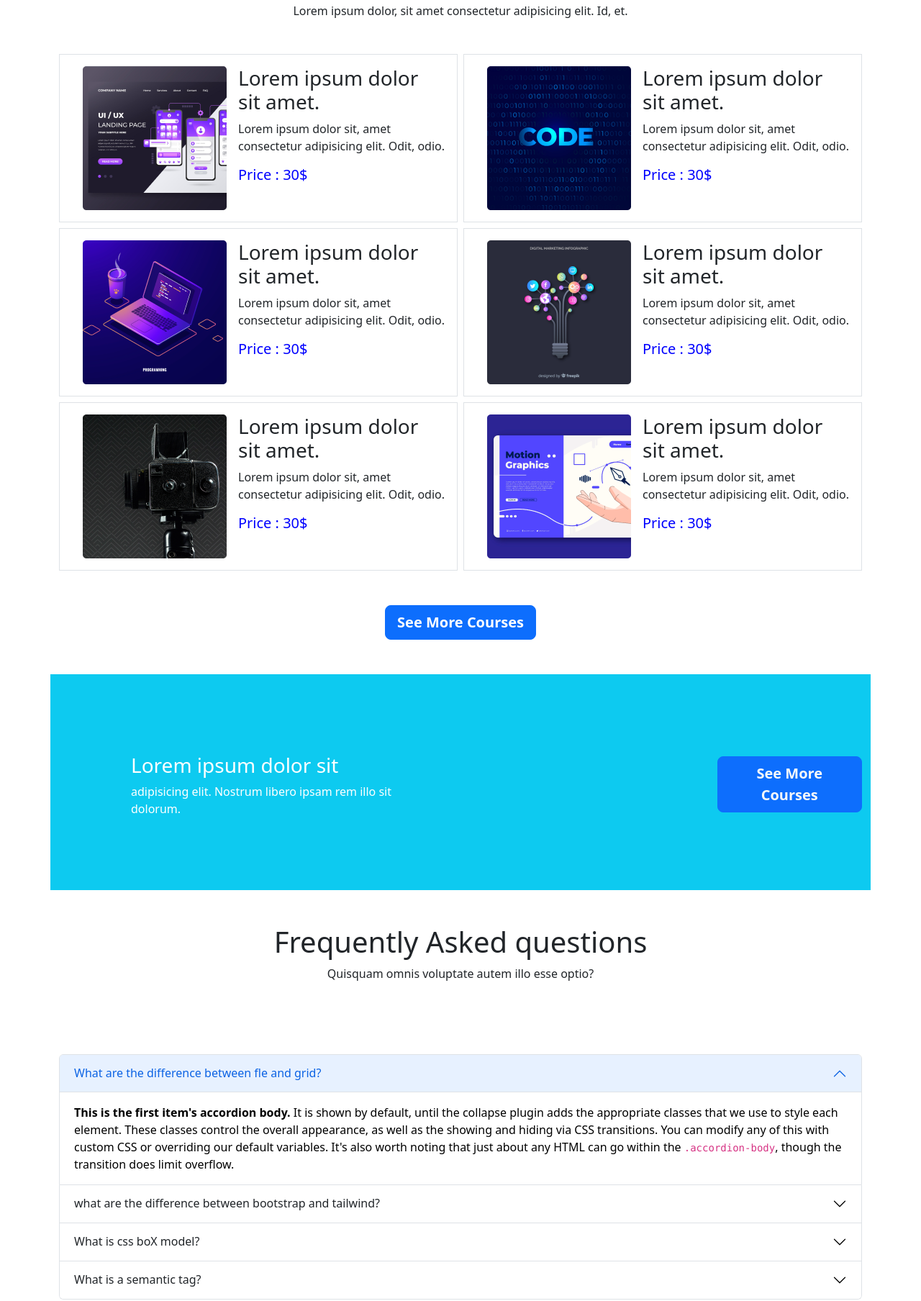
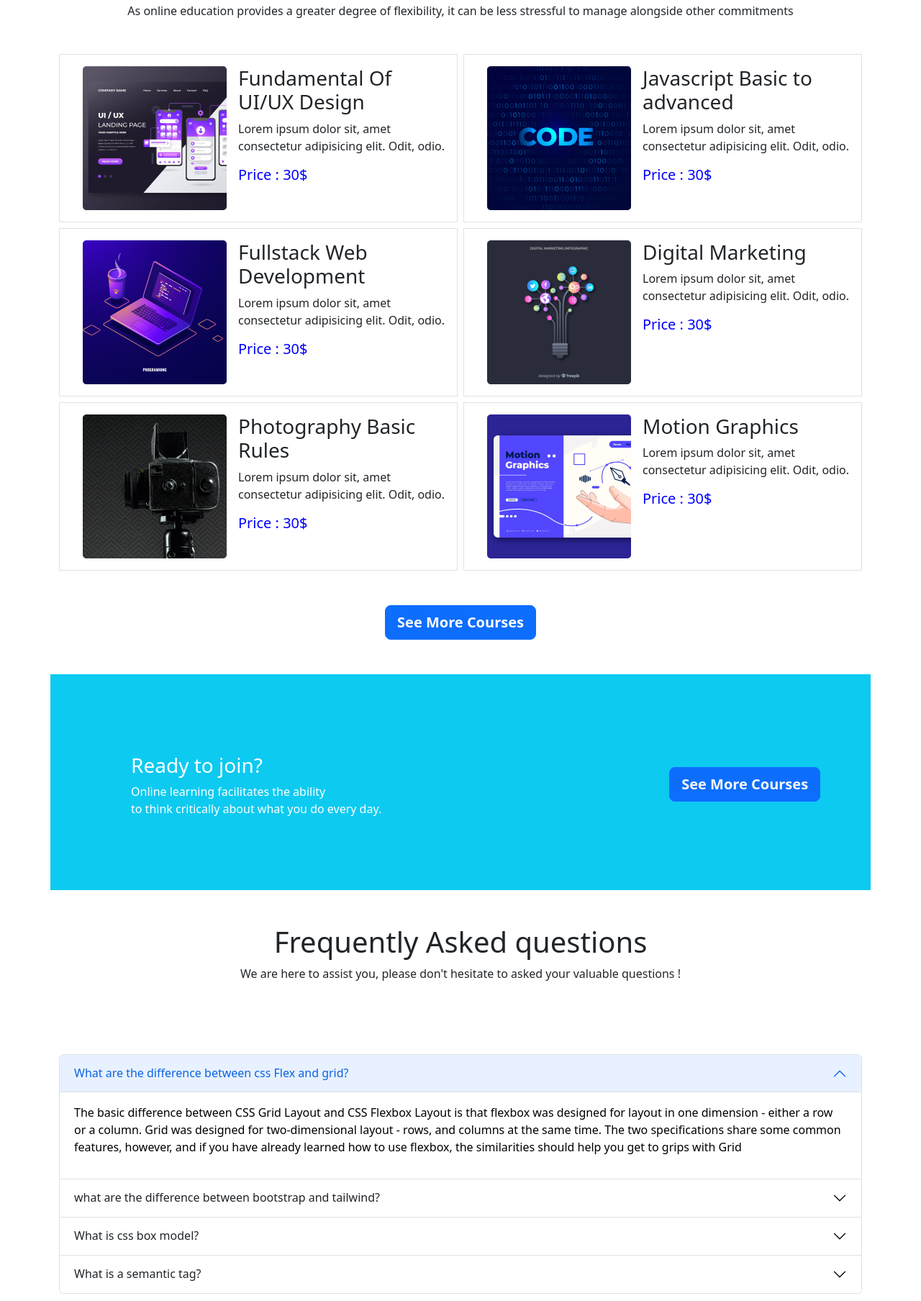
Before and after one commit to shovonkumar71/eduhub, a plain HTML site: page INDEX.html in a window 1280 px wide. Shown: the part 779-2587 px from the top of the page at 72% size. Drawn offline with nearby package versions, Linux system fonts and the light colour scheme.

Commit message:
point changed

```diff
--- a/INDEX.html
+++ b/INDEX.html
@@ -66,7 +66,9 @@
                     <img style="filter:brightness(30%);" src="image/cover-1.png" class="d-block w-100" alt="...">
                     <div class="carousel-caption d-none d-md-block">
                         <h1 style="font-size:70px;">Get Started Digital Learning</h1>
-                        <p style="font-size:19px;">Some representative placeholder content for the first slide.</p>
+                        <p style="font-size:19px;">Online learning facilitates the ability to think critically about
+                            what you do every day. The goal in the classroom is to challenge you to think differently
+                        </p>
                         <button type="button" class="btn btn-primary btn-lg">Register Now</button>
                     </div>
                 </div>
@@ -105,7 +107,8 @@
     <section class="container">
         <div class="my-5 text-center ">
             <h1>Discover Our Popular Courses</h1>
-            <P>Lorem ipsum dolor, sit amet consectetur adipisicing elit. Id, et.</P>
+            <P>As online education provides a greater degree of flexibility, it can be less stressful to manage
+                alongside other commitments</P>
         </div>
     </section>
     <section>
@@ -115,7 +118,7 @@
                     <div class="p-3 border d-flex">
                         <img class="ms-3 me-3" src="image/course-1.png" alt="">
                         <div style="text-align:left ;">
-                            <h3>Lorem ipsum dolor sit amet.</h3>
+                            <h3>Fundamental Of UI/UX Design</h3>
                             <p>Lorem ipsum dolor sit, amet consectetur adipisicing elit. Odit, odio.</p>
                             <h5 style="color: blue;">Price : 30$</h4>
                         </div>
@@ -126,7 +129,7 @@
                     <div class="p-3 border d-flex">
                         <img class="ms-3 me-3" src="image/course-2.png" alt="">
                         <div style="text-align:left ;">
-                            <h3>Lorem ipsum dolor sit amet.</h3>
+                            <h3>Javascript Basic to advanced</h3>
                             <p>Lorem ipsum dolor sit, amet consectetur adipisicing elit. Odit, odio.</p>
                             <h5 style="color: blue;">Price : 30$</h4>
                         </div>
@@ -137,7 +140,7 @@
                     <div class="p-3 border d-flex">
                         <img class="ms-3 me-3" src="image/course-3.png" alt="">
                         <div style="text-align:left ;">
-                            <h3>Lorem ipsum dolor sit amet.</h3>
+                            <h3>Fullstack Web Development</h3>
                             <p>Lorem ipsum dolor sit, amet consectetur adipisicing elit. Odit, odio.</p>
                             <h5 style="color: blue;">Price : 30$</h4>
                         </div>
@@ -148,7 +151,7 @@
                     <div class="p-3 border d-flex">
                         <img class="ms-3 me-3" src="image/course-4.png" alt="">
                         <div style="text-align:left ;">
-                            <h3>Lorem ipsum dolor sit amet.</h3>
+                            <h3>Digital Marketing</h3>
                             <p>Lorem ipsum dolor sit, amet consectetur adipisicing elit. Odit, odio.</p>
                             <h5 style="color: blue;">Price : 30$</h4>
                         </div>
@@ -159,7 +162,7 @@
                     <div class="p-3 border d-flex">
                         <img class="ms-3 me-3" src="image/course-5.png" alt="">
                         <div style="text-align:left ;">
-                            <h3>Lorem ipsum dolor sit amet.</h3>
+                            <h3>Photography Basic Rules</h3>
                             <p>Lorem ipsum dolor sit, amet consectetur adipisicing elit. Odit, odio.</p>
                             <h5 style="color: blue;">Price : 30$</h4>
                         </div>
@@ -170,7 +173,7 @@
                     <div class="p-3 border d-flex">
                         <img class="ms-3 me-3" src="image/course-6.png" alt="">
                         <div style="text-align:left ;">
-                            <h3>Lorem ipsum dolor sit amet.</h3>
+                            <h3>Motion Graphics</h3>
                             <p>Lorem ipsum dolor sit, amet consectetur adipisicing elit. Odit, odio.</p>
                             <h5 style="color: blue;">Price : 30$</h4>
                         </div>
@@ -186,8 +189,8 @@
     <section class="container bg-info" style="height: 300PX;">
         <div class="d-flex align-items-center mt-5">
             <div style="margin-top: 110PX; margin-left: 100PX; color: white;">
-                <h3>Lorem ipsum dolor sit</h3>
-                <P> adipisicing elit. Nostrum libero ipsam rem illo sit dolorum.
+                <h3>Ready to join?</h3>
+                <P> Online learning facilitates the ability <br> to think critically about what you do every day.
                 </P>
 
             </div>
@@ -202,7 +205,7 @@
     <section class="container">
         <div class="mt-5 text-center mb-5">
             <h1>Frequently Asked questions</h1>
-            <P> Quisquam omnis voluptate autem illo esse optio?
+            <P> We are here to assist you, please don't hesitate to asked your valuable questions !
             </P>
         </div>
         <div style="margin-top: 100PX">
@@ -211,18 +214,17 @@
                     <h2 class="accordion-header" id="headingOne">
                         <button class="accordion-button" type="button" data-bs-toggle="collapse"
                             data-bs-target="#collapseOne" aria-expanded="true" aria-controls="collapseOne">
-                            What are the difference between fle and grid?
+                            What are the difference between css Flex and grid?
                         </button>
                     </h2>
                     <div id="collapseOne" class="accordion-collapse collapse show" aria-labelledby="headingOne"
                         data-bs-parent="#accordionExample">
                         <div class="accordion-body">
-                            <strong>This is the first item's accordion body.</strong> It is shown by default, until the
-                            collapse plugin adds the appropriate classes that we use to style each element. These
-                            classes control the overall appearance, as well as the showing and hiding via CSS
-                            transitions. You can modify any of this with custom CSS or overriding our default variables.
-                            It's also worth noting that just about any HTML can go within the
-                            <code>.accordion-body</code>, though the transition does limit overflow.
+                            <p> The basic difference between CSS Grid Layout and CSS Flexbox Layout is that flexbox
+                                was designed for layout in one dimension - either a row or a column. Grid was designed
+                                for two-dimensional layout - rows, and columns at the same time. The two specifications
+                                share some common features, however, and if you have already learned how to use flexbox,
+                                the similarities should help you get to grips with Grid </p>
                         </div>
                     </div>
                 </div>
@@ -236,12 +238,13 @@
                     <div id="collapseTwo" class="accordion-collapse collapse" aria-labelledby="headingTwo"
                         data-bs-parent="#accordionExample">
                         <div class="accordion-body">
-                            <strong>This is the second item's accordion body.</strong> It is hidden by default, until
-                            the collapse plugin adds the appropriate classes that we use to style each element. These
-                            classes control the overall appearance, as well as the showing and hiding via CSS
-                            transitions. You can modify any of this with custom CSS or overriding our default variables.
-                            It's also worth noting that just about any HTML can go within the
-                            <code>.accordion-body</code>, though the transition does limit overflow.
+                            <p> Bootstrap comes with a set of pre-styled responsive, mobile-first components that
+                                possess a
+                                definite UI kit. Tailwind CSS uses a set of utility classes to create a neat UI with
+                                more
+                                flexibility and uniqueness. Sites created using Bootstrap follow the generic pattern
+                                that
+                                makes them look identical</p>
                         </div>
                     </div>
                 </div>
@@ -249,18 +252,15 @@
                     <h2 class="accordion-header" id="headingTwo">
                         <button class="accordion-button collapsed" type="button" data-bs-toggle="collapse"
                             data-bs-target="#collapseTwo" aria-expanded="false" aria-controls="collapseTwo">
-                            What is css boX model?
+                            What is css box model?
                         </button>
                     </h2>
                     <div id="collapseTwo" class="accordion-collapse collapse" aria-labelledby="headingTwo"
                         data-bs-parent="#accordionExample">
                         <div class="accordion-body">
-                            <strong>This is the second item's accordion body.</strong> It is hidden by default, until
-                            the collapse plugin adds the appropriate classes that we use to style each element. These
-                            classes control the overall appearance, as well as the showing and hiding via CSS
-                            transitions. You can modify any of this with custom CSS or overriding our default variables.
-                            It's also worth noting that just about any HTML can go within the
-                            <code>.accordion-body</code>, though the transition does limit overflow.
+                            n CSS, the term "box model" is used when talking about design and layout. The CSS box model
+                            is essentially a box that wraps around every HTML element. It consists of: margins, borders,
+                            padding, and the actual content.
                         </div>
                     </div>
                 </div>
@@ -275,12 +275,9 @@
                     <div id="collapseTwo" class="accordion-collapse collapse" aria-labelledby="headingTwo"
                         data-bs-parent="#accordionExample">
                         <div class="accordion-body">
-                            <strong>This is the second item's accordion body.</strong> It is hidden by default, until
-                            the collapse plugin adds the appropriate classes that we use to style each element. These
-                            classes control the overall appearance, as well as the showing and hiding via CSS
-                            transitions. You can modify any of this with custom CSS or overriding our default variables.
-                            It's also worth noting that just about any HTML can go within the
-                            <code>.accordion-body</code>, though the transition does limit overflow.
+                            The HTML semantics refers to the tags that provide meaning to an HTML page rather than just
+                            presentation. It makes HTML more comprehensible by better defining the different sections
+                            and layout of web pages.
                         </div>
                     </div>
                 </div>
```
